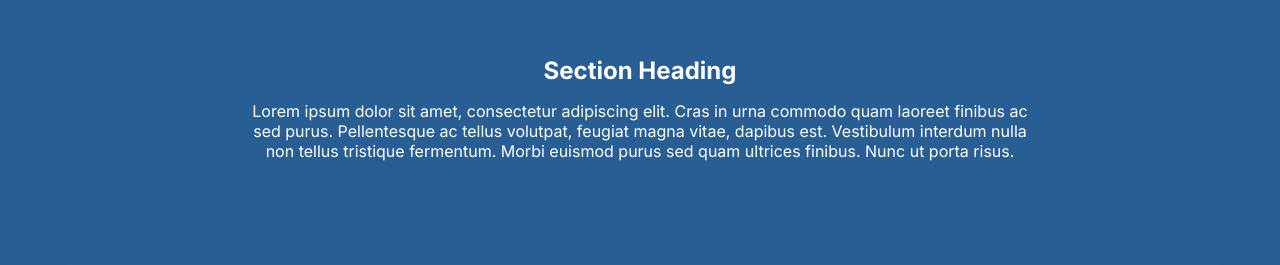
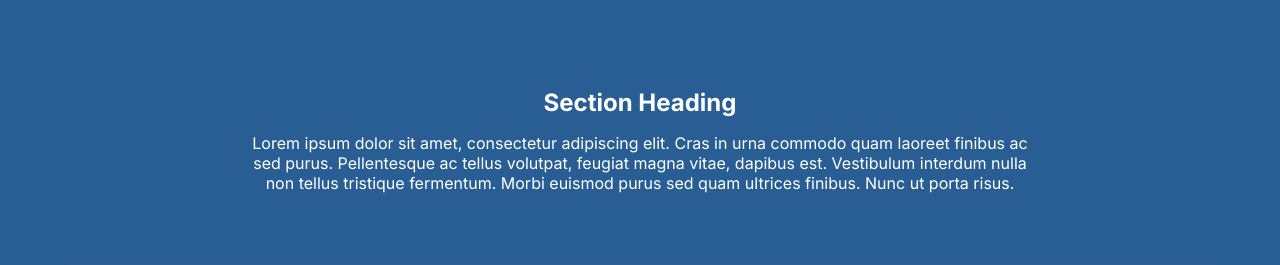
Before and after one commit to Ritaban26/Achiever-s-solution, a plain HTML site: page index.html in a window 1280 px wide. Shown: the part 827-1092 px from the top of the page. Drawn offline with Linux system fonts and the light colour scheme.

Commit message:
Update style.css

```diff
--- a/style.css
+++ b/style.css
@@ -150,7 +150,7 @@
   min-height: 60vh;
   flex-direction: column;
   color: white;
-  padding: 0 5%;
+  padding: 5%;
   padding-bottom: 20%;
 }
 .about_us--content {
```
